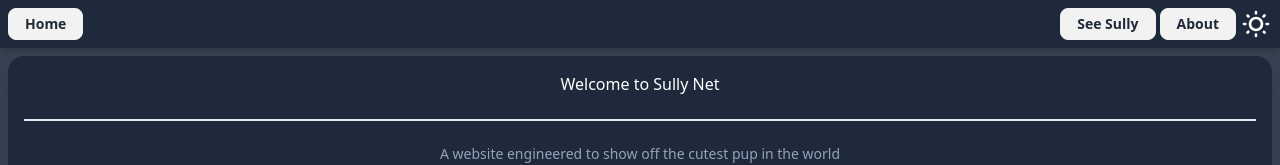
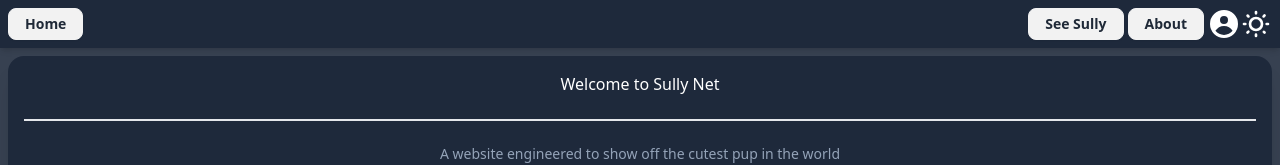
Before and after one commit to joffutt-dev/sully-dev, a React (Vite) app: page /home in a window 1280 px wide. Shown: the top 165 px of the page. Built offline with nearby package versions, Linux system fonts and the light colour scheme.

Commit message:
header improvements

```diff
--- a/src/components/Header.tsx
+++ b/src/components/Header.tsx
@@ -1,6 +1,9 @@
 import { useNavigate } from "react-router";
 import { Button } from "./ui/Button";
 import { ThemeController } from "./ui/ThemeControllers";
+import { UserCircleIcon } from "@heroicons/react/16/solid";
+import { Popover } from "./ui/Popover";
+import { Divider } from "./ui/Divider";
 
 export function Header() {
   const navigate = useNavigate();
@@ -14,6 +17,22 @@ export function Header() {
         <Button onClick={() => navigate("/about")} extraClassNames="mr-1">
           About
         </Button>
+        <Popover
+          trigger={<UserCircleIcon className="size-8" />}
+          items={[
+            <Button
+              key="profile"
+              onClick={() => navigate("/profile")}
+              extraClassNames="btn-ghost"
+            >
+              Profile
+            </Button>,
+            <Divider key="divider" extraClassNames="mt-1 mb-1" />,
+            <Button key="logout" extraClassNames="btn-ghost">
+              Logout
+            </Button>,
+          ]}
+        />
         <ThemeController />
       </div>
     </div>
--- a/src/components/ui/Button.tsx
+++ b/src/components/ui/Button.tsx
@@ -3,7 +3,7 @@ import { ButtonHTMLAttributes, DetailedHTMLProps } from "react";
 interface ButtonProps
   extends DetailedHTMLProps<ButtonHTMLAttributes<HTMLButtonElement>, HTMLButtonElement> {
   children: React.ReactNode;
-  extraClassNames?: string;
+  extraClassNames?: React.ComponentProps<"div">["className"];
 }
 export function Button(props: ButtonProps) {
   const { children, extraClassNames = "", ...remainingProps } = props;
--- a/src/components/ui/Divider.tsx
+++ b/src/components/ui/Divider.tsx
@@ -1,3 +1,10 @@
-export function Divider() {
-  return <div className="divider dark:before:bg-gray-200 dark:after:bg-gray-200" />;
+interface DividerProps {
+  extraClassNames?: React.ComponentProps<"div">["className"];
 }
+export function Divider({ extraClassNames }: DividerProps) {
+  return (
+    <div
+      className={`divider dark:before:bg-gray-200 dark:after:bg-gray-200 ${extraClassNames}`}
+    />
+  );
+}
--- /dev/null
+++ b/src/components/ui/Popover.tsx
@@ -0,0 +1,19 @@
+interface PopoverProps {
+  trigger: React.ReactNode;
+  items: React.ReactNode[];
+}
+export function Popover({ trigger, items }: PopoverProps) {
+  return (
+    <div className="dropdown dropdown-end">
+      <div tabIndex={0} role="button">
+        {trigger}
+      </div>
+      <div
+        tabIndex={0}
+        className="mt-3 dropdown-content menu rounded-box shadow z-[1] bg-gray-100 dark:bg-gray-800 max-w-fit min-w-32"
+      >
+        {items}
+      </div>
+    </div>
+  );
+}
```
